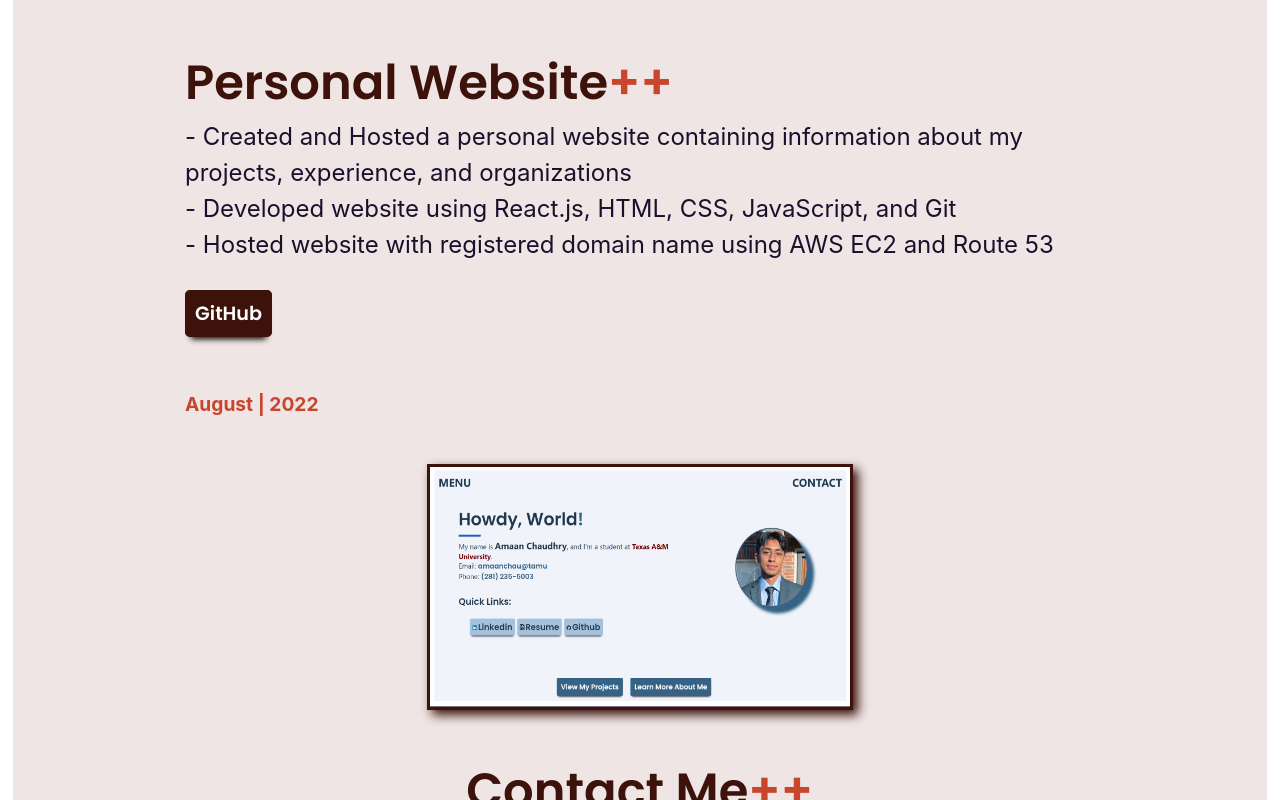
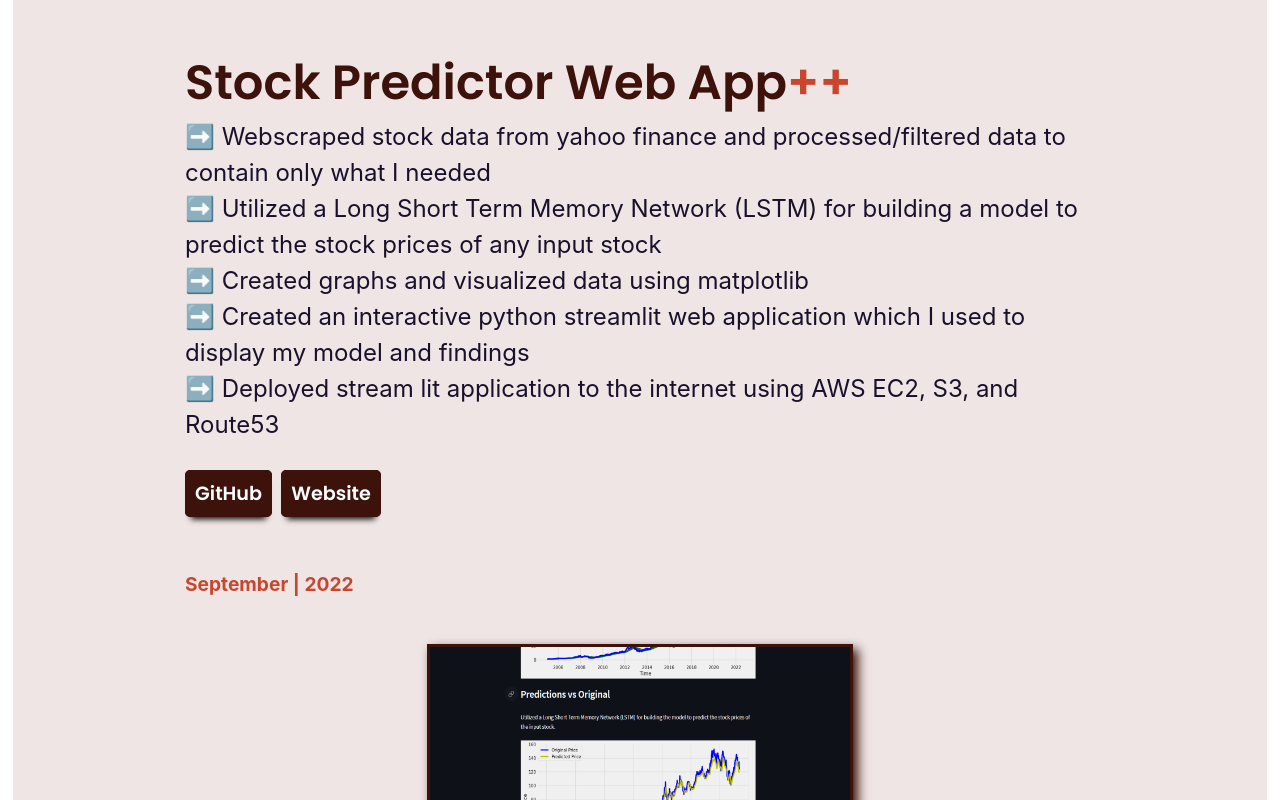
Before and after one commit to amaanchau/personalwebsite, a React (Create React App) app: page /portfolio in a window 1280 px wide. Shown: the part 1020-1820 px from the top of the page. Built offline with nearby package versions, Linux system fonts and the light colour scheme.

Commit message:
Updated portfolio

```diff
--- a/src/pages/App.css
+++ b/src/pages/App.css
@@ -1075,6 +1075,7 @@ ul{
     font-family: 'Poppins', sans-serif;
     font-size: 120%;
     padding: 1%;
+    margin-right: 1%;
     font-weight: bold;
     color: #ffffff;
     border:1px solid #3C120B;
--- a/src/pages/Extracurriculars/Extracurriculars.js
+++ b/src/pages/Extracurriculars/Extracurriculars.js
@@ -85,12 +85,12 @@ const Extracurriculars = () => (
               <span className="textext">
                 <b className="boldext">Sep 2021 - Present</b>
                 <br />
-                - Participated in a coding project to build a video game in
+                ➡️ Participated in a coding project to build a video game in
                 python
                 <br />
-                - Participated in a project called VisionScan that taught the
+                ➡️ Participated in a project called VisionScan that taught the
                 basics of OpenCV (computer vision software)
-                <br /> - Attended workshops to learn the characteristics of the
+                <br /> ➡️ Attended workshops to learn the characteristics of the
                 computer science industry
               </span>
               <nav className="bottomport">
@@ -134,13 +134,14 @@ const Extracurriculars = () => (
               <div className="subtitleext">TAMU Muslim Student Association</div>
               <span className="textext">
                 <b className="boldext">Aug 2021 - Present</b>
-                <br />- Volunteer at the Islamic Community of Bryan College
-                Station and participate in Project Downtown (provide essential
-                services to the homeless and underserved population) <br />-
-                Present Islam to Muslims and non-Muslims and promote good
-                relations and understanding between them <br />- Conduct
-                religious, social, cultural, and other activities in the best
-                traditions of Islam
+                <br />
+                ➡️ Volunteer at the Islamic Community of Bryan College Station
+                and participate in Project Downtown (provide essential services
+                to the homeless and underserved population) <br />
+                ➡️ Present Islam to Muslims and non-Muslims and promote good
+                relations and understanding between them <br />
+                ➡️ Conduct religious, social, cultural, and other activities in
+                the best traditions of Islam
               </span>
               <nav className="bottomport">
                 <ul className="moreul2">
@@ -248,23 +249,23 @@ const Extracurriculars = () => (
                   //Robotics Club | Vice President | Aug 2019 - Jun 2021
                 </b>{" "}
                 <br />
-                - Placed 1st in a district robotics competition and competed in
+                ➡️ Placed 1st in a district robotics competition and competed in
                 a state competition <br />
-                - Volunteered at Hyde Elementary School and taught students to
+                ➡️ Volunteered at Hyde Elementary School and taught students to
                 program and build robots <br />
-                - Responsible for maintaining robots
+                ➡️ Responsible for maintaining robots
                 <br />
                 <br />
                 <b className="boldext">
                   //Rockets Club | President | Aug 2020 - Jun 2021
                 </b>{" "}
                 <br />
-                - Participated in the Team American Rocketry Challenge and
-                qualified for nationals in Washington DC <br /> - Brought in
+                ➡️ Participated in the Team American Rocketry Challenge and
+                qualified for nationals in Washington DC <br /> ➡️ Brought in
                 Nasa engineers to share their experiences and give advice to
-                students <br /> - Volunteered at a nearby middle school to teach
-                students the basics of RockSim (rocket simulation software) and
-                the process of prototyping model rockets
+                students <br /> ➡️ Volunteered at a nearby middle school to
+                teach students the basics of RockSim (rocket simulation
+                software) and the process of prototyping model rockets
                 <br />
                 <br />
                 <b className="boldext">
@@ -280,11 +281,11 @@ const Extracurriculars = () => (
                   //Academic Decathlon | Aug 2020 - Jun 2021
                 </b>
                 <br />
-                - One of three members selected for the Honors Academic
+                ➡️ One of three members selected for the Honors Academic
                 Decathlon team. <br />
-                - Placed 7th overall among honor students in district
+                ➡️ Placed 7th overall among honor students in district
                 competition and advanced to state. <br />
-                - Attempted an activity outside my comfort zone and ended up
+                ➡️ Attempted an activity outside my comfort zone and ended up
                 excelling in it.
                 <br />
                 <br />
@@ -292,15 +293,15 @@ const Extracurriculars = () => (
                   //Honor Societies | Aug 2019 - Jun 2021
                 </b>
                 <br />
-                -Member of National Honor Society, National Technical Honor
+                ➡️ Member of National Honor Society, National Technical Honor
                 Society, National Math Honor Society, and Science National Honor
                 Society at Clear Falls Highschool.
-                <br /> -Lead projects for each honor society such as Action for
-                Apes (electronic recycling competition), teacher appreciation
-                week, food bank collection, etc.
-                <br /> -Completed volunteering and tutoring hours for each
+                <br /> ➡️ Lead projects for each honor society such as Action
+                for Apes (electronic recycling competition), teacher
+                appreciation week, food bank collection, etc.
+                <br /> ➡️ Completed volunteering and tutoring hours for each
                 organization.
-                <br /> -Maintained requirements to remain eligible for each
+                <br /> ➡️ Maintained requirements to remain eligible for each
                 honor society.
                 <br />
                 <br />
--- a/src/pages/Portfolio/Portfolio.js
+++ b/src/pages/Portfolio/Portfolio.js
@@ -1,6 +1,8 @@
 import React from "react";
 import { Link } from "react-router-dom";
 import personalwebsite from "../../assets/personalwebsite.png";
+import stock from "../../assets/stock.png";
+
 import "../App.css";
 import Zoom from "react-reveal/Zoom";
 
@@ -75,15 +77,67 @@ const Portfolio = () => (
         </div>
         <p className="scrollport">SCROLL</p>
         <div className="vertlineport"></div>
+
+        <Zoom bottom>
+          <div className="container">
+            <div className="leftabout">
+              <div className="subtitleport">Stock Predictor Web App</div>
+              <span className="textabout">
+                ➡️ Webscraped stock data from yahoo finance and
+                processed/filtered data to contain only what I needed
+                <br />
+                ➡️ Utilized a Long Short Term Memory Network (LSTM) for building
+                a model to predict the stock prices of any input stock
+                <br /> ➡️ Created graphs and visualized data using matplotlib{" "}
+                <br /> ➡️ Created an interactive python streamlit web
+                application which I used to display my model and findings <br />{" "}
+                ➡️ Deployed stream lit application to the internet using AWS
+                EC2, S3, and Route53
+              </span>
+              <nav className="bottomport">
+                <ul className="moreul2">
+                  <li className="morelist">
+                    <a
+                      className="moreport2"
+                      href="https://github.com/amaanchau/stock-predictor-fin"
+                      target={"_blank"}
+                    >
+                      GitHub
+                    </a>
+                    <a
+                      className="moreport2"
+                      href="http://stock-predictor.amaanchau.com"
+                      target={"_blank"}
+                    >
+                      Website
+                    </a>
+                  </li>
+                </ul>
+              </nav>
+            </div>
+            <div className="rightabout">
+              <div className="logotitle">September | 2022</div>
+              <img
+                className="logoport"
+                src={stock}
+                alt="stock prediction website"
+                width={350 * 1.2}
+                height={200 * 1.2}
+              />
+            </div>
+          </div>
+        </Zoom>
+        <hr className="sep" />
         <Zoom bottom>
           <div className="container">
             <div className="leftabout">
               <div className="subtitleport">Personal Website</div>
               <span className="textabout">
-                - Created and Hosted a personal website containing information
-                about my projects, experience, and organizations <br />-
-                Developed website using React.js, HTML, CSS, JavaScript, and Git
-                <br /> - Hosted website with registered domain name using AWS
+                ➡️ Created and Hosted a personal website containing information
+                about my projects, experience, and organizations <br />
+                ➡️ Developed website using React.js, HTML, CSS, JavaScript, and
+                Git
+                <br /> ➡️ Hosted website with registered domain name using AWS
                 EC2 and Route 53
               </span>
               <nav className="bottomport">
```
Also changed, not shown: src/assets/stock.png (added), 1 other file (tests, documents, lock files or other folders).
